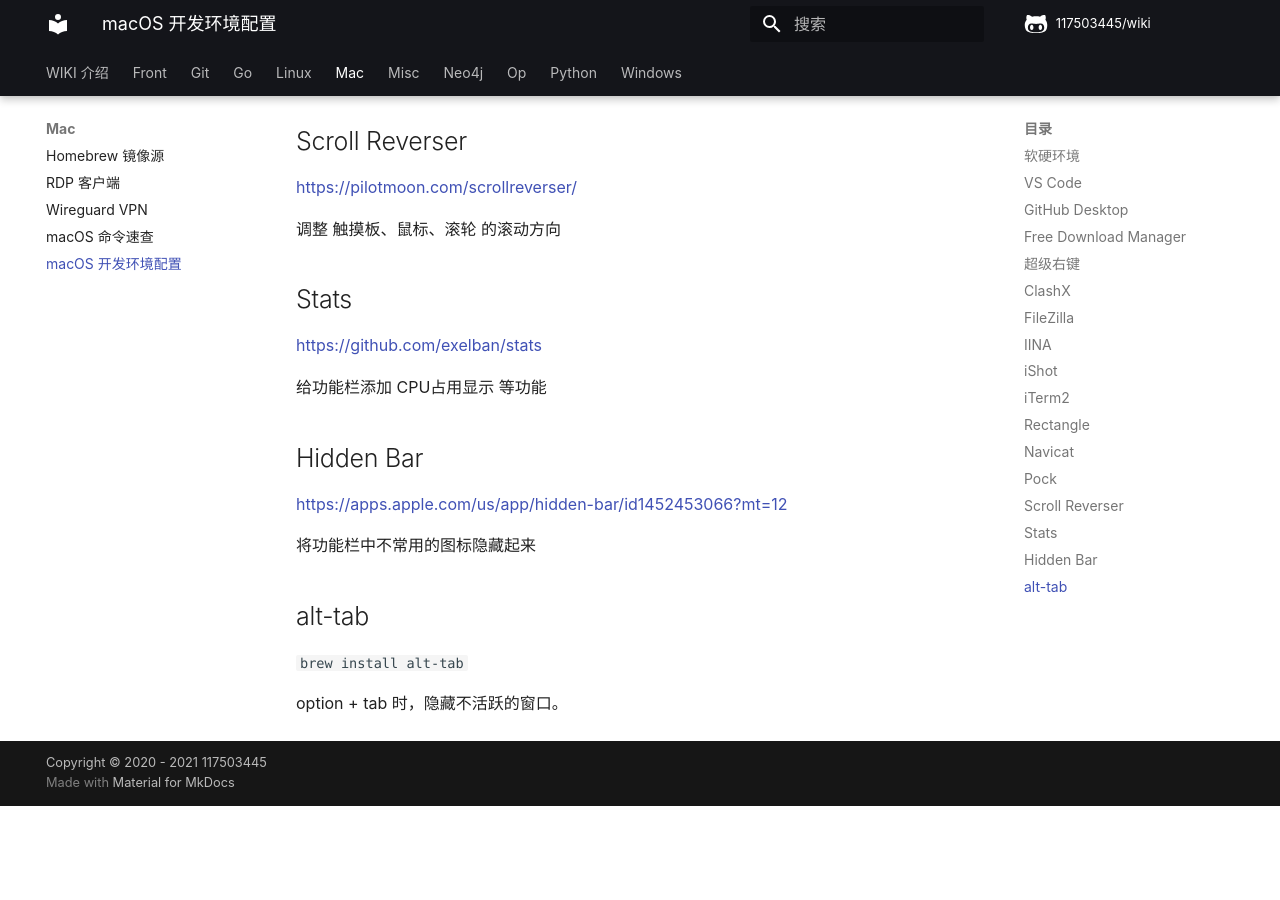
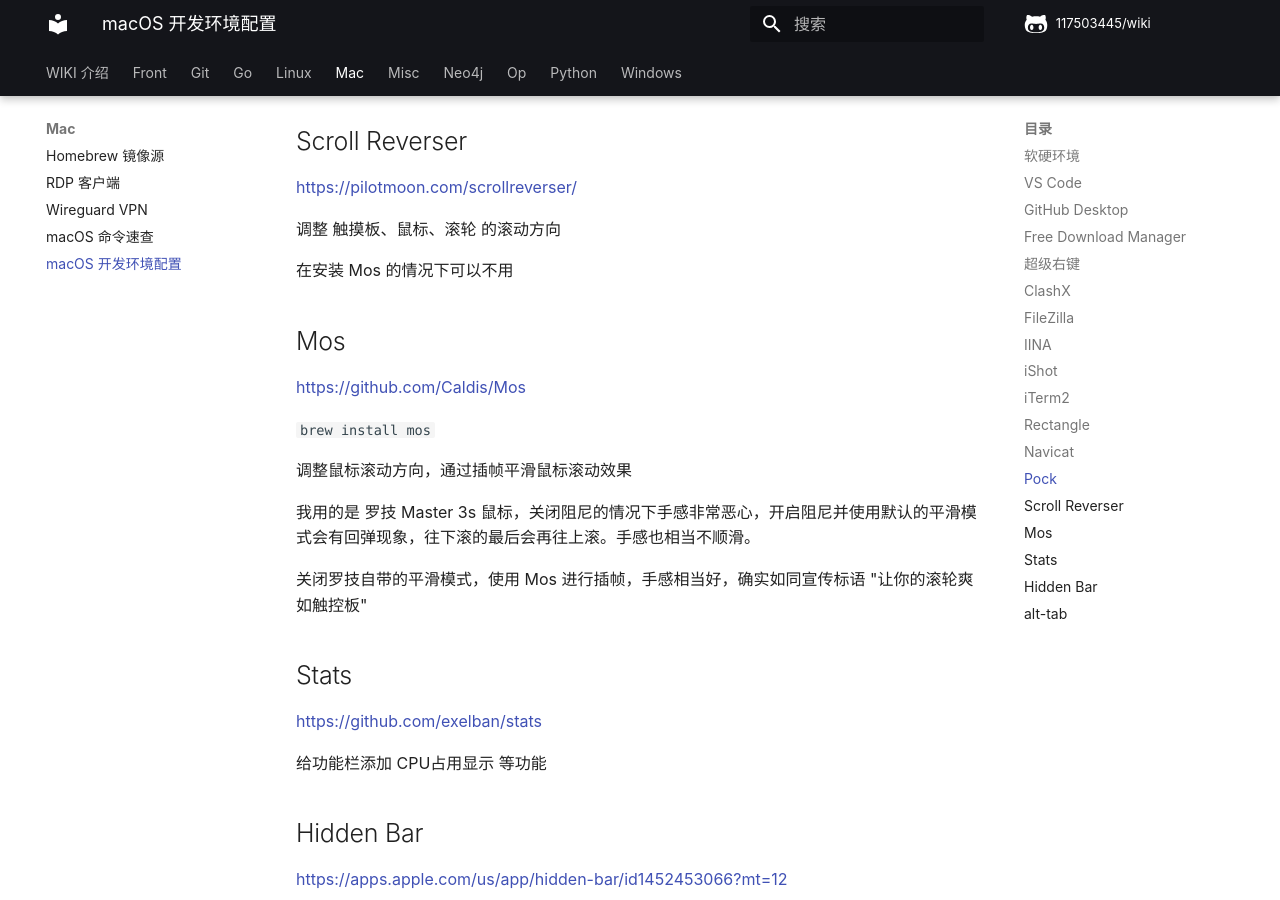
Before and after one commit to 117503445/wiki, an MkDocs documentation site: the page built from docs/mac/macOS 开发环境配置.md, in a window 1280 px wide and 900 px high, scrolled down 2195 px. Built offline with MkDocs 1.6.1 and Material for MkDocs 9.7.7, drawn with Linux system fonts in a browser that asks for light colours; some web fonts are replaced; comment, search, counter and statistics services are not loaded; before the commit the page ends 3001 px from its top, so only the background shows below that.

Commit message:
Update macOS 开发环境配置.md

```diff
--- a/docs/mac/macOS 开发环境配置.md
+++ b/docs/mac/macOS 开发环境配置.md
@@ -82,6 +82,20 @@ macOS Big Sur 11.6
 
 调整 触摸板、鼠标、滚轮 的滚动方向
 
+在安装 Mos 的情况下可以不用
+
+## Mos
+
+<https://github.com/Caldis/Mos>
+
+`brew install mos`
+
+调整鼠标滚动方向，通过插帧平滑鼠标滚动效果
+
+我用的是 罗技 Master 3s 鼠标，关闭阻尼的情况下手感非常恶心，开启阻尼并使用默认的平滑模式会有回弹现象，往下滚的最后会再往上滚。手感也相当不顺滑。
+
+关闭罗技自带的平滑模式，使用 Mos 进行插帧，手感相当好，确实如同宣传标语 "让你的滚轮爽如触控板"
+
 ## Stats
 
 <https://github.com/exelban/stats>
```
